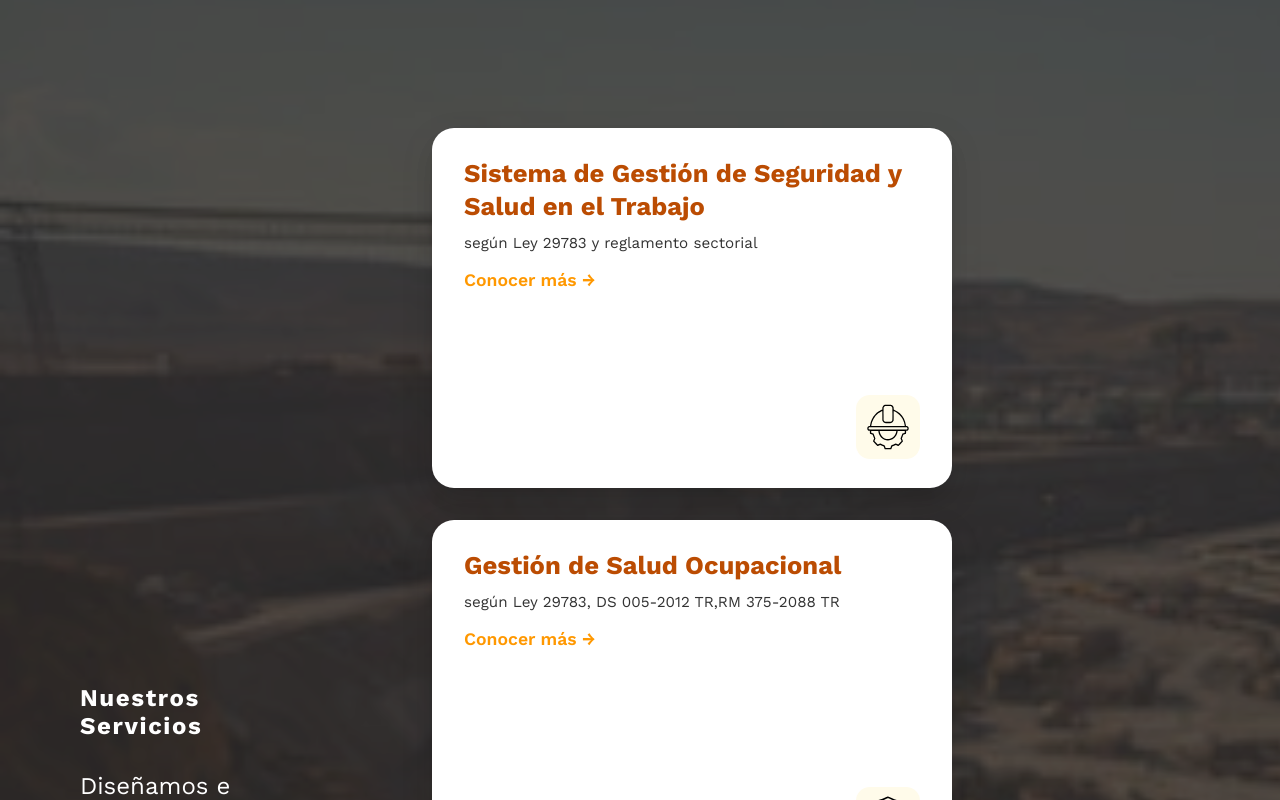
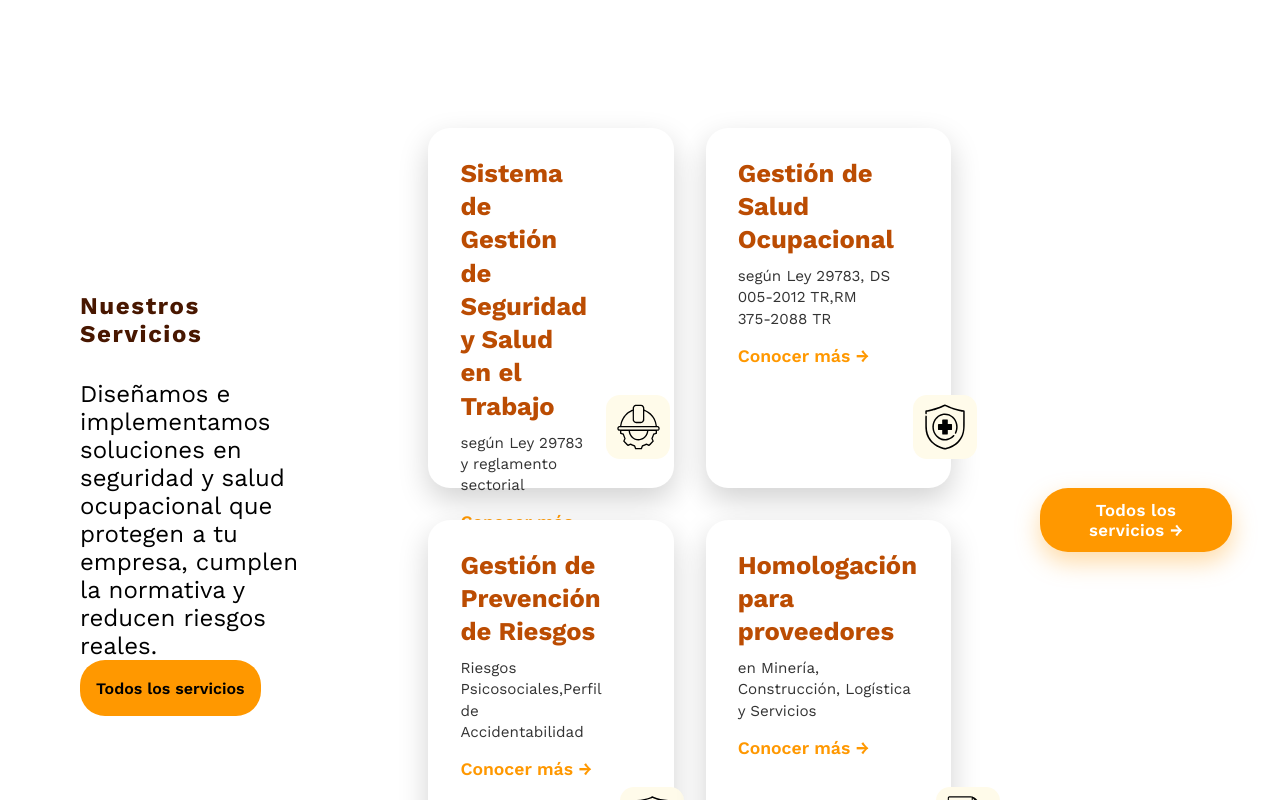
Before and after one commit to Zapallit0/SafetyProject, a React (Vite) app: page / in a window 1280 px wide. Shown: the part 960-1760 px from the top of the page. Built offline with nearby package versions, Linux system fonts and the light colour scheme.

Commit message:
Services de HM para 960 responsive

```diff
--- a/src/Components/Home/Service_HomePage/Service_HomePage.css
+++ b/src/Components/Home/Service_HomePage/Service_HomePage.css
@@ -6,7 +6,7 @@
     align-items: center;
     padding: 2rem 0;
 }
-.Service2:before{
+/* .Service2:before{
     content:" ";
     opacity: 0.85;
     width: 100%;
@@ -18,7 +18,7 @@
     background-position-y:center;
     filter: brightness(20%);
     z-index: 1;
-}
+} */
 .Service2Text{
     margin-bottom: 2rem;
     display: flex;
@@ -36,10 +36,11 @@
     font-weight: 700;
     letter-spacing: 0.1rem;
     margin-bottom: 1rem;
-    color: white;
+    color: var(--orange950)
 }
 .Service2Text p{
     font-size: 1rem;
+    color: black;
 }
 .btnServicio2{
     z-index: 100;
@@ -101,13 +102,12 @@
     justify-content: center;
     align-items: center;
     text-align: left;
-    width: 80vw;
+    width: 90%;
     color: white;
     z-index: 100;
 }
 .ServiceCard.horizontal {
   width: 100%;
-  max-width: 520px;
   min-height: 160px;
 
   display: flex;
@@ -195,18 +195,15 @@
   background-color: white;
 }
 
-@media screen and (min-width:720px){
+@media screen and (min-width:960px){
     .Service2{
-        padding: 7rem 0;
-    }
-    .Service2Text{
-        margin-bottom: 2rem;
+        padding: 3rem 0;
     }
     .ServicesPresentation{
-        width: 90vw;
+        width: 100%;
     }
      .ServiceCard.horizontal {
-    flex-direction: column;
+    width:35% ;
     text-align: left;
     align-items: flex-start;
   }
```
